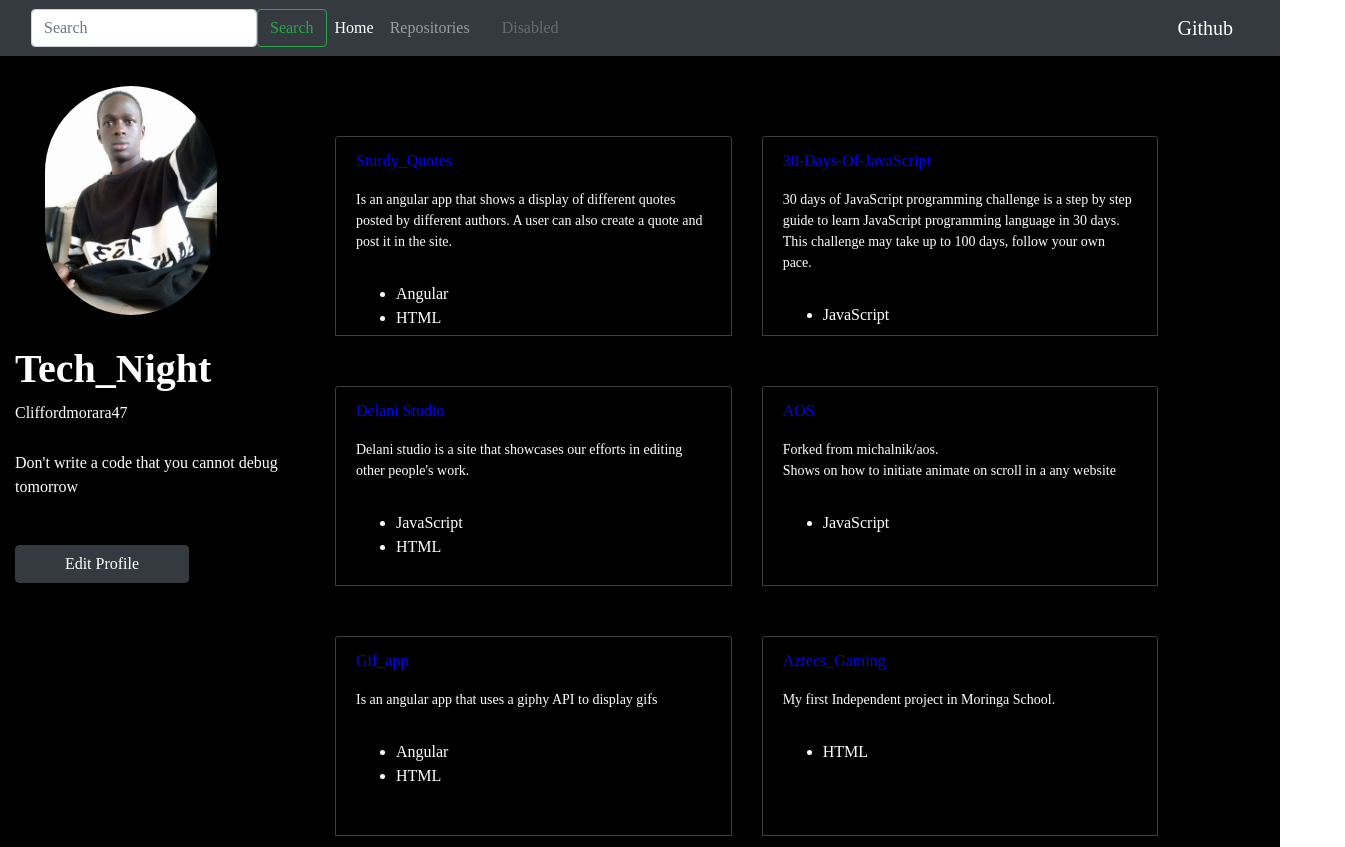
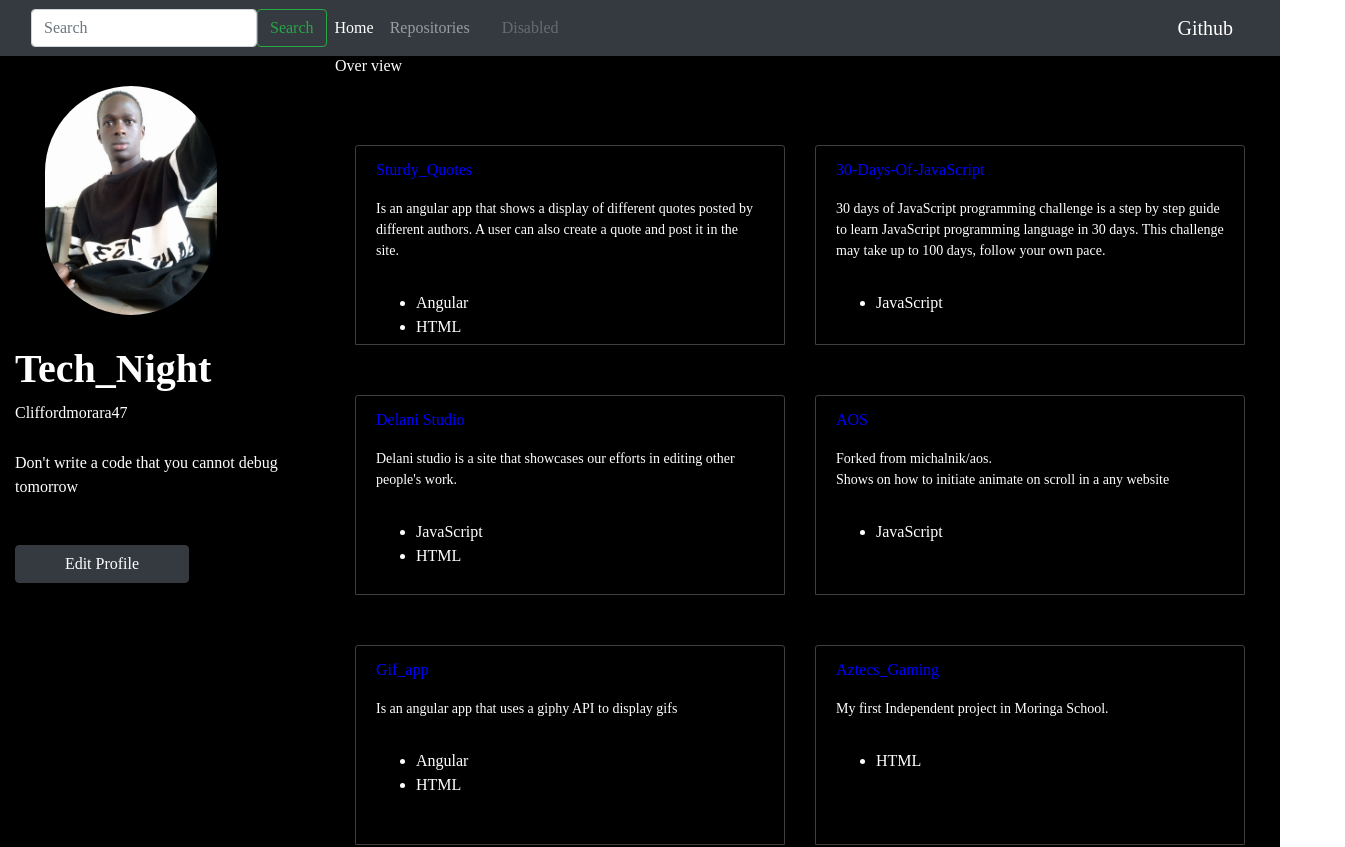
Before and after one commit to Cliffordmorara47/github_Api, an Angular app: page / in a window 1280 px wide. Shown: the top 847 px of the page, 1345 px wide, since content can reach past the window. Built offline with nearby package versions, Linux system fonts and the light colour scheme.

Commit message:
Placed the repos in a card

```diff
--- a/src/app/homepage/homepage.component.html
+++ b/src/app/homepage/homepage.component.html
@@ -9,11 +9,16 @@
                 <button class="btn btn-dark">Edit Profile</button>
             </div>
         </div>
-        <div class="col-md-4">
-            <div class="cards" data-aos="fade-up" data-aos-offset="530">
+        <div class="col-md-9">
+            <h6 class="overview"><span class="span">Over</span> view</h6>
+            <div class="card-header main-card">
+                <div class="row">
+                    <div class="col-md-6">
+                        <div class="cards" data-aos="fade-up">
                             <div class="card card-header">
                                 <p>Sturdy_Quotes</p>
-                    <small>Is an angular app that shows a display of different quotes posted by different authors. A
+                                <small>Is an angular app that shows a display of different quotes posted by different
+                                    authors. A
                                     user
                                     can also create a quote and post it in the site.</small>
                                 <ul>
@@ -22,10 +27,11 @@
                                 </ul>
                             </div>
                         </div>
-            <div class="cards" data-aos="fade-up">
+                        <div class="cards" data-aos="fade-up" data-aos-offset="200">
                             <div class="card card-header">
                                 <p>Delani Studio</p>
-                    <small>Delani studio is a site that showcases our efforts in editing other people's work. </small>
+                                <small>Delani studio is a site that showcases our efforts in editing other people's
+                                    work. </small>
                                 <ul>
                                     <li>JavaScript</li>
                                     <li>HTML</li>
@@ -45,7 +51,8 @@
                         <div class="cards" data-aos="fade-right" data-aos-offset="200">
                             <div class="card card-header">
                                 <p>Deploy</p>
-                    <small>Is maent to illustrate deploying an angular project to github and have a it published in Gh-pages</small>
+                                <small>Is maent to illustrate deploying an angular project to github and have a it
+                                    published in Gh-pages</small>
                                 <ul>
                                     <li>Angular</li>
                                     <li>HTML</li>
@@ -53,21 +60,24 @@
                             </div>
                         </div>
                     </div>
-        <div class="col-md-4">
-            <div class="cards" data-aos="fade-up" data-aos-offset="530">
+                    <div class="col-md-6">
+                        <div class="cards" data-aos="fade-up">
                             <div class="card card-header">
                                 <p>30-Days-Of-JavaScript
                                 </p>
-                    <small>30 days of JavaScript programming challenge is a step by step guide to learn JavaScript programming language in 30 days. This challenge may take up to 100 days, follow your own pace.</small>
+                                <small>30 days of JavaScript programming challenge is a step by step guide to learn
+                                    JavaScript programming language in 30 days. This challenge may take up to 100 days,
+                                    follow your own pace.</small>
                                 <ul>
                                     <li>JavaScript</li>
                                 </ul>
                             </div>
                         </div>
-            <div class="cards" data-aos="fade-up">
+                        <div class="cards" data-aos="fade-up" data-aos-offset="200">
                             <div class="card card-header">
                                 <p>AOS</p>
-                    <small>Forked from michalnik/aos. <br>Shows on how to initiate animate on scroll in a any website</small>
+                                <small>Forked from michalnik/aos. <br>Shows on how to initiate animate on scroll in a
+                                    any website</small>
                                 <ul>
                                     <li>JavaScript</li>
                                 </ul>
@@ -85,7 +95,8 @@
                         <div class="cards" data-aos="fade-left" data-aos-offset="200">
                             <div class="card card-header">
                                 <p>Goals_system</p>
-                    <small>Is a project for Moringa school curriculum. An illusration project purely for understanding th concept.</small>
+                                <small>Is a project for Moringa school curriculum. An illusration project purely for
+                                    understanding th concept.</small>
                                 <ul>
                                     <li>Angular</li>
                                     <li>HTML</li>
@@ -95,3 +106,6 @@
                     </div>
                 </div>
             </div>
+        </div>
+    </div>
+</div>
```
Lines whose indentation alone changed are shown as unchanged.
